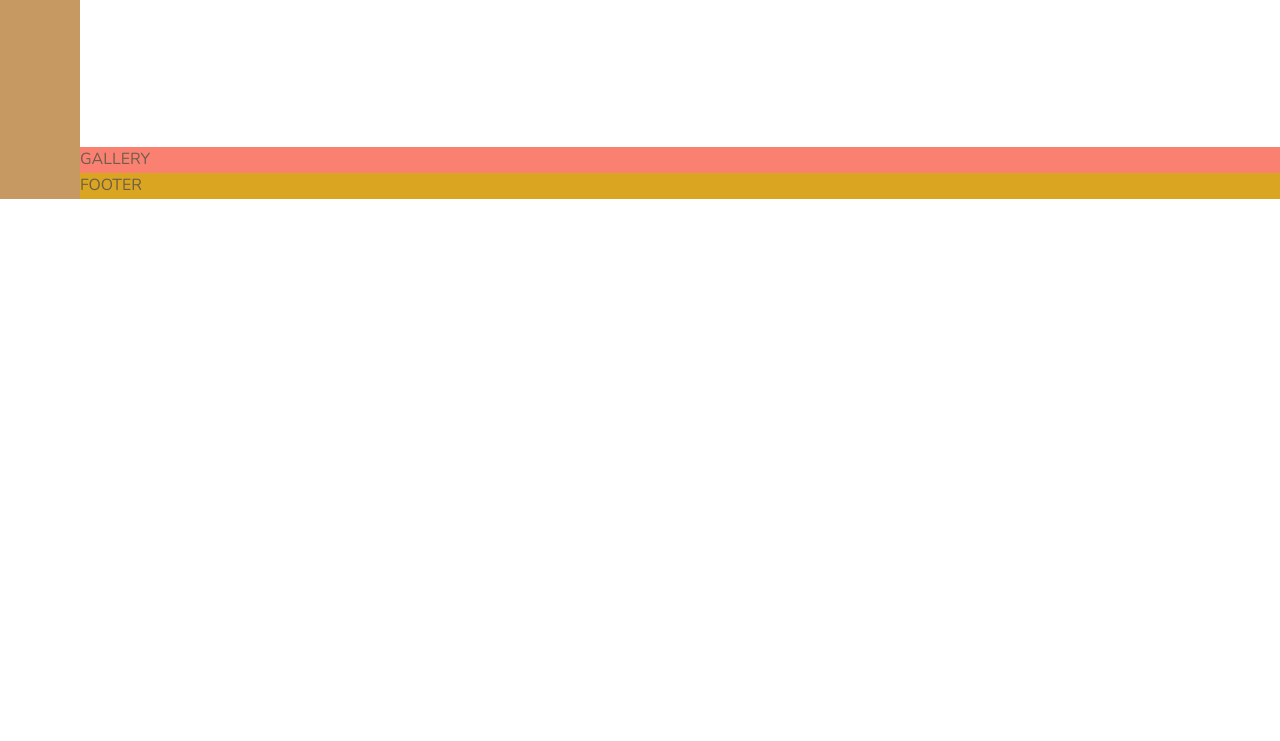
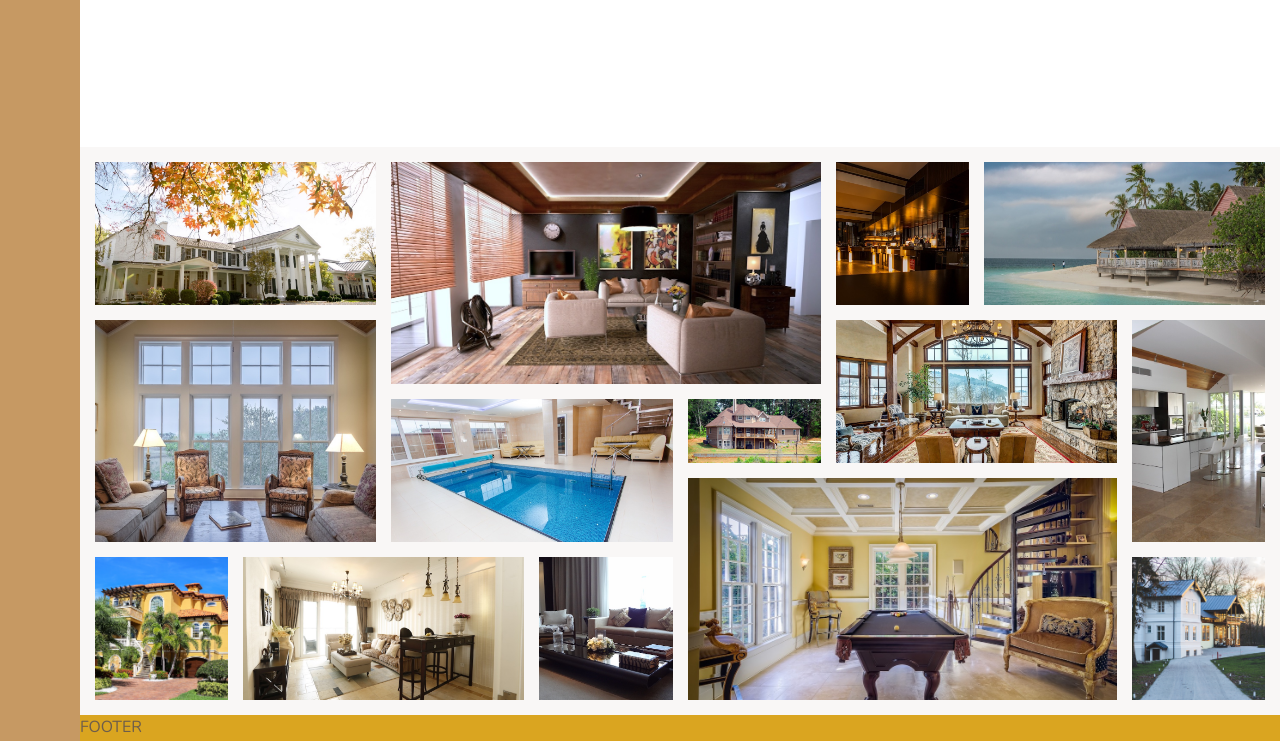
Before and after one commit to amr-adel/nexter, a website: page index.html in a window 1280 px wide. Shown: the part 2846-3587 px from the top of the page. Before the commit the page ends 3045 px from the top, so only its background shows below. Drawn offline with nearby package versions, Linux system fonts and the light colour scheme.

Commit message:
Gallery section

```diff
--- a/index.html
+++ b/index.html
@@ -126,7 +126,8 @@
                 <svg>
                     <use xlink:href="img/sprite.svg#icon-expand"></use>
                 </svg>
-                <p>325 m<sup>2</sup>
+                <p>325 m
+                    <sup>2</sup>
                 </p>
             </div>
             <div class="home__price">
@@ -160,7 +161,8 @@
                 <svg>
                     <use xlink:href="img/sprite.svg#icon-expand"></use>
                 </svg>
-                <p>450 m<sup>2</sup>
+                <p>450 m
+                    <sup>2</sup>
                 </p>
             </div>
             <div class="home__price">
@@ -194,7 +196,8 @@
                 <svg>
                     <use xlink:href="img/sprite.svg#icon-expand"></use>
                 </svg>
-                <p>250 m<sup>2</sup>
+                <p>250 m
+                    <sup>2</sup>
                 </p>
             </div>
             <div class="home__price">
@@ -228,7 +231,8 @@
                 <svg>
                     <use xlink:href="img/sprite.svg#icon-expand"></use>
                 </svg>
-                <p>480 m<sup>2</sup>
+                <p>480 m
+                    <sup>2</sup>
                 </p>
             </div>
             <div class="home__price">
@@ -262,7 +266,8 @@
                 <svg>
                     <use xlink:href="img/sprite.svg#icon-expand"></use>
                 </svg>
-                <p>4230 m<sup>2</sup>
+                <p>4230 m
+                    <sup>2</sup>
                 </p>
             </div>
             <div class="home__price">
@@ -296,7 +301,8 @@
                 <svg>
                     <use xlink:href="img/sprite.svg#icon-expand"></use>
                 </svg>
-                <p>180 m<sup>2</sup>
+                <p>180 m
+                    <sup>2</sup>
                 </p>
             </div>
             <div class="home__price">
@@ -314,7 +320,63 @@
     </section>
 
     <section class="gallery">
-        GALLERY
+
+        <figure class="gallery__item gallery__item--1">
+            <img src="img/gal-1.jpeg" alt="Gallery image 1" class="gallery__img">
+        </figure>
+
+        <figure class="gallery__item gallery__item--2">
+            <img src="img/gal-2.jpeg" alt="Gallery image 2" class="gallery__img">
+        </figure>
+
+        <figure class="gallery__item gallery__item--3">
+            <img src="img/gal-3.jpeg" alt="Gallery image 3" class="gallery__img">
+        </figure>
+
+        <figure class="gallery__item gallery__item--4">
+            <img src="img/gal-4.jpeg" alt="Gallery image 4" class="gallery__img">
+        </figure>
+
+        <figure class="gallery__item gallery__item--5">
+            <img src="img/gal-5.jpeg" alt="Gallery image 5" class="gallery__img">
+        </figure>
+
+        <figure class="gallery__item gallery__item--6">
+            <img src="img/gal-6.jpeg" alt="Gallery image 6" class="gallery__img">
+        </figure>
+
+        <figure class="gallery__item gallery__item--7">
+            <img src="img/gal-7.jpeg" alt="Gallery image 7" class="gallery__img">
+        </figure>
+
+        <figure class="gallery__item gallery__item--8">
+            <img src="img/gal-8.jpeg" alt="Gallery image 8" class="gallery__img">
+        </figure>
+
+        <figure class="gallery__item gallery__item--9">
+            <img src="img/gal-9.jpeg" alt="Gallery image 9" class="gallery__img">
+        </figure>
+
+        <figure class="gallery__item gallery__item--10">
+            <img src="img/gal-10.jpeg" alt="Gallery image 10" class="gallery__img">
+        </figure>
+
+        <figure class="gallery__item gallery__item--11">
+            <img src="img/gal-11.jpeg" alt="Gallery image 11" class="gallery__img">
+        </figure>
+
+        <figure class="gallery__item gallery__item--12">
+            <img src="img/gal-12.jpeg" alt="Gallery image 12" class="gallery__img">
+        </figure>
+
+        <figure class="gallery__item gallery__item--13">
+            <img src="img/gal-13.jpeg" alt="Gallery image 13" class="gallery__img">
+        </figure>
+
+        <figure class="gallery__item gallery__item--14">
+            <img src="img/gal-14.jpeg" alt="Gallery image 14" class="gallery__img">
+        </figure>
+
     </section>
 
     <footer class="footer">
--- a/sass/_gallery.scss
+++ b/sass/_gallery.scss
@@ -1,4 +1,77 @@
 .gallery {
-    background-color: salmon;
+    background-color: $color-grey-light-1;
     grid-column: full-start / full-end;
+
+    display: grid;
+    grid-template-columns: repeat(8, 1fr);
+    grid-template-rows: repeat(7, 5vw);
+    grid-gap: 1.5rem;
+    padding: 1.5rem;
+
+    &__item {
+        &--1 {
+            grid-column: 1 / span 2;
+            grid-row: 1 / span 2;
+        }
+        &--2 {
+            grid-column: 3 / span 3;
+            grid-row: 1 / span 3;
+        }
+        &--3 {
+            grid-column: 6 / span 1;
+            grid-row: 1 / span 2;
+        }
+        &--4 {
+            grid-column: 7 / span 2;
+            grid-row: 1 / span 2;
+        }
+        &--5 {
+            grid-column: 1 / span 2;
+            grid-row: 3 / span 3;
+        }
+        &--6 {
+            grid-column: 3 / span 2;
+            grid-row: 4 / span 2;
+        }
+        &--7 {
+            grid-column: 5 / span 1;
+            grid-row: 4 / span 1;
+        }
+        &--8 {
+            grid-column: 6 / span 2;
+            grid-row: 3 / span 2;
+        }
+        &--9 {
+            grid-column: 8 / span 1;
+            grid-row: 3 / span 3;
+        }
+        &--10 {
+            grid-column: 1 / span 1;
+            grid-row: 6 / span 2;
+        }
+        &--11 {
+            grid-column: 2 / span 2;
+            grid-row: 6 / span 2;
+        }
+        &--12 {
+            grid-column: 4 / span 1;
+            grid-row: 6 / span 2;
+        }
+        &--13 {
+            grid-column: 5 / span 3;
+            grid-row: 5 / span 3;
+        }
+        &--14 {
+            grid-column: 8 / span 1;
+            grid-row: 6 / span 2;
+        }
+    }
+
+    &__img {
+        width: 100%;
+        height: 100%;
+        object-fit: cover;
+        display: block;
+    }
+
 }
```
Also changed, not shown: css/style.css.
